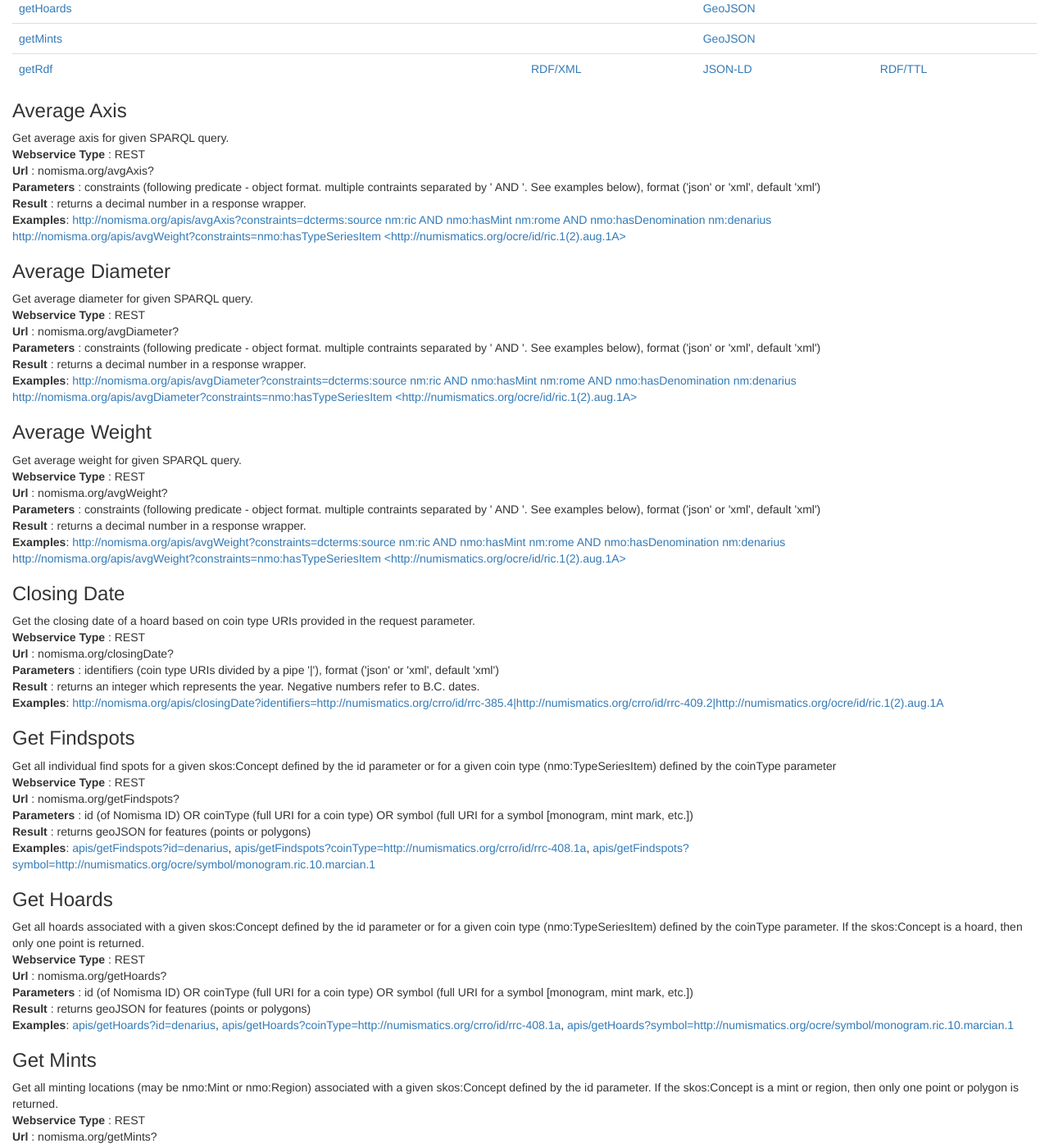
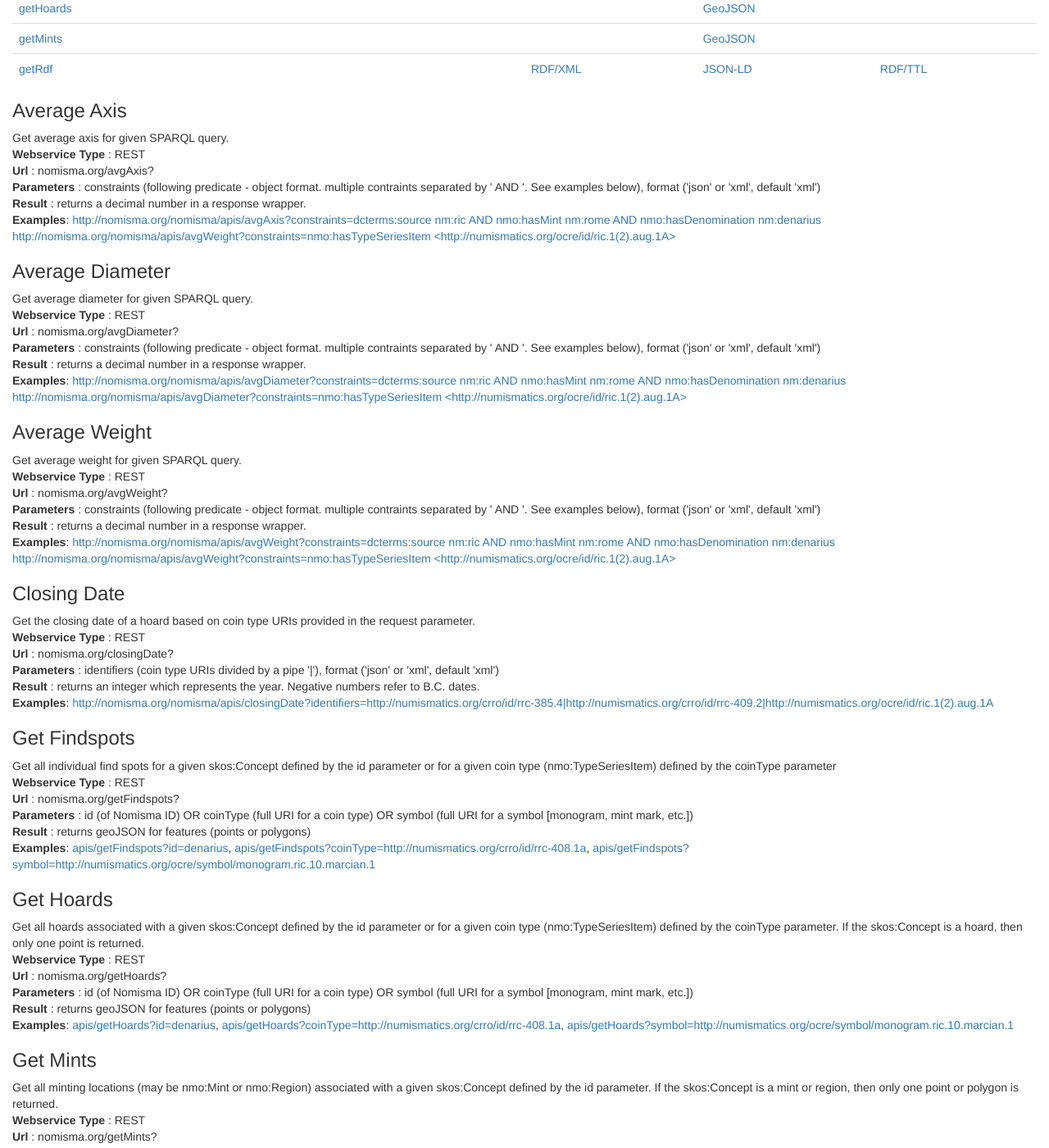
Before and after one commit to nomisma/site, a Jekyll site: the page built from documentation/apis.md, in a window 1280 px wide and 1400 px high, scrolled down 532 px. Shown: the whole window at 82% size. Built offline with Jekyll 4.4.1, drawn with Linux system fonts in a browser that asks for light colours.

Commit message:
updated baseurl

```diff
--- a/_includes/api-section.html
+++ b/_includes/api-section.html
@@ -13,10 +13,10 @@
                 <a href="#avgAxis">avgAxis</a>
             </td>
             <td>
-                <a href="/apis/avgAxis?constraints=nmo:hasTypeSeriesItem &lt;http://numismatics.org/ocre/id/ric.1(2).aug.1A&gt;">XML</a>
+                <a href="{{site.baseurl}}/apis/avgAxis?constraints=nmo:hasTypeSeriesItem &lt;http://numismatics.org/ocre/id/ric.1(2).aug.1A&gt;">XML</a>
             </td>
             <td>
-                <a href="/apis/avgAxis?constraints=nmo:hasTypeSeriesItem &lt;http://numismatics.org/ocre/id/ric.1(2).aug.1A&gt;&amp;format=json"
+                <a href="{{site.baseurl}}/apis/avgAxis?constraints=nmo:hasTypeSeriesItem &lt;http://numismatics.org/ocre/id/ric.1(2).aug.1A&gt;&amp;format=json"
                     >JSON</a>
             </td>
             <td/>
@@ -26,10 +26,10 @@
                 <a href="#avgDiameter">avgDiameter</a>
             </td>
             <td>
-                <a href="/apis/avgDiameter?constraints=nmo:hasTypeSeriesItem &lt;http://numismatics.org/ocre/id/ric.1(2).aug.1A&gt;">XML</a>
+                <a href="{{site.baseurl}}/apis/avgDiameter?constraints=nmo:hasTypeSeriesItem &lt;http://numismatics.org/ocre/id/ric.1(2).aug.1A&gt;">XML</a>
             </td>
             <td>
-                <a href="/apis/avgDiameter?constraints=nmo:hasTypeSeriesItem &lt;http://numismatics.org/ocre/id/ric.1(2).aug.1A&gt;&amp;format=json"
+                <a href="{{site.baseurl}}/apis/avgDiameter?constraints=nmo:hasTypeSeriesItem &lt;http://numismatics.org/ocre/id/ric.1(2).aug.1A&gt;&amp;format=json"
                     >JSON</a>
             </td>
             <td/>
@@ -39,10 +39,10 @@
                 <a href="#avgWeight">avgWeight</a>
             </td>
             <td>
-                <a href="/apis/avgWeight?constraints=nmo:hasTypeSeriesItem &lt;http://numismatics.org/ocre/id/ric.1(2).aug.1A&gt;">XML</a>
+                <a href="{{site.baseurl}}/apis/avgWeight?constraints=nmo:hasTypeSeriesItem &lt;http://numismatics.org/ocre/id/ric.1(2).aug.1A&gt;">XML</a>
             </td>
             <td>
-                <a href="/apis/avgWeight?constraints=nmo:hasTypeSeriesItem &lt;http://numismatics.org/ocre/id/ric.1(2).aug.1A&gt;&amp;format=json"
+                <a href="{{site.baseurl}}/apis/avgWeight?constraints=nmo:hasTypeSeriesItem &lt;http://numismatics.org/ocre/id/ric.1(2).aug.1A&gt;&amp;format=json"
                     >JSON</a>
             </td>
             <td/>
@@ -53,12 +53,12 @@
             </td>
             <td>
                 <a
-                    href="/apis/closingDate?identifiers=http://numismatics.org/crro/id/rrc-385.4|http://numismatics.org/crro/id/rrc-409.2|http://numismatics.org/ocre/id/ric.1(2).aug.1A"
+                    href="{{site.baseurl}}/apis/closingDate?identifiers=http://numismatics.org/crro/id/rrc-385.4|http://numismatics.org/crro/id/rrc-409.2|http://numismatics.org/ocre/id/ric.1(2).aug.1A"
                     >XML</a>
             </td>
             <td>
                 <a
-                    href="/apis/closingDate?identifiers=http://numismatics.org/crro/id/rrc-385.4|http://numismatics.org/crro/id/rrc-409.2|http://numismatics.org/ocre/id/ric.1(2).aug.1A&amp;format=json"
+                    href="{{site.baseurl}}/apis/closingDate?identifiers=http://numismatics.org/crro/id/rrc-385.4|http://numismatics.org/crro/id/rrc-409.2|http://numismatics.org/ocre/id/ric.1(2).aug.1A&amp;format=json"
                     >JSON</a>
             </td>
             <td/>
@@ -68,10 +68,10 @@
                 <a href="#getLabel">getLabel</a>
             </td>
             <td>
-                <a href="/apis/getLabel?uri=http://nomisma.org/id/ar&amp;lang=fr">XML</a>
+                <a href="{{site.baseurl}}/apis/getLabel?uri=http://nomisma.org/id/ar&amp;lang=fr">XML</a>
             </td>
             <td>
-                <a href="/apis/getLabel?uri=http://nomisma.org/id/ar&amp;lang=fr&amp;format=json">JSON</a>
+                <a href="{{site.baseurl}}/apis/getLabel?uri=http://nomisma.org/id/ar&amp;lang=fr&amp;format=json">JSON</a>
             </td>
             <td/>
         </tr>
@@ -81,7 +81,7 @@
             </td>
             <td/>
             <td>
-                <a href="/apis/getFindspots?id=denarius">GeoJSON</a>
+                <a href="{{site.baseurl}}/apis/getFindspots?id=denarius">GeoJSON</a>
             </td>
             <td/>
         </tr>
@@ -91,7 +91,7 @@
             </td>
             <td/>
             <td>
-                <a href="/apis/getHoards?id=denarius">GeoJSON</a>
+                <a href="{{site.baseurl}}/apis/getHoards?id=denarius">GeoJSON</a>
             </td>
             <td/>
         </tr>
@@ -101,7 +101,7 @@
             </td>
             <td/>
             <td>
-                <a href="/apis/getMints?id=denarius">GeoJSON</a>
+                <a href="{{site.baseurl}}/apis/getMints?id=denarius">GeoJSON</a>
             </td>
             <td/>
         </tr>
@@ -110,13 +110,13 @@
                 <a href="#getRdf">getRdf</a>
             </td>
             <td>
-                <a href="/apis/getRdf?identifiers=rome|augustus|av|aureus">RDF/XML</a>
+                <a href="{{site.baseurl}}/apis/getRdf?identifiers=rome|augustus|av|aureus">RDF/XML</a>
             </td>
             <td>
-                <a href="/apis/getRdf?identifiers=rome|augustus|av|aureus&amp;format=json">JSON-LD</a>
+                <a href="{{site.baseurl}}/apis/getRdf?identifiers=rome|augustus|av|aureus&amp;format=json">JSON-LD</a>
             </td>
             <td>
-                <a href="/apis/getRdf?identifiers=rome|augustus|av|aureus&amp;format=ttl">RDF/TTL</a>
+                <a href="{{site.baseurl}}/apis/getRdf?identifiers=rome|augustus|av|aureus&amp;format=ttl">RDF/TTL</a>
             </td>
         </tr>
     </tbody>
@@ -130,11 +130,11 @@
         <b>Parameters</b> : constraints (following predicate - object format. multiple contraints separated by ' AND '. See examples below), format
         ('json' or 'xml', default 'xml')<br/>
         <b>Result</b> : returns a decimal number in a response wrapper.<br/>
-        <b>Examples</b>: <a href="/apis/avgAxis?constraints=dcterms:source nm:ric AND nmo:hasMint nm:rome AND nmo:hasDenomination       nm:denarius"
-            >http://nomisma.org/apis/avgAxis?constraints=dcterms:source nm:ric AND nmo:hasMint nm:rome AND nmo:hasDenomination nm:denarius</a>
+        <b>Examples</b>: <a href="{{site.baseurl}}/apis/avgAxis?constraints=dcterms:source nm:ric AND nmo:hasMint nm:rome AND nmo:hasDenomination       nm:denarius"
+            >http://nomisma.org{{site.baseurl}}/apis/avgAxis?constraints=dcterms:source nm:ric AND nmo:hasMint nm:rome AND nmo:hasDenomination nm:denarius</a>
         <br/>
-        <a href="/apis/avgAxis?constraints=nmo:hasTypeSeriesItem &lt;http://numismatics.org/ocre/id/ric.1(2).aug.1A&gt;"
-            >http://nomisma.org/apis/avgWeight?constraints=nmo:hasTypeSeriesItem &lt;http://numismatics.org/ocre/id/ric.1(2).aug.1A&gt;</a>
+        <a href="{{site.baseurl}}/apis/avgAxis?constraints=nmo:hasTypeSeriesItem &lt;http://numismatics.org/ocre/id/ric.1(2).aug.1A&gt;"
+            >http://nomisma.org{{site.baseurl}}/apis/avgWeight?constraints=nmo:hasTypeSeriesItem &lt;http://numismatics.org/ocre/id/ric.1(2).aug.1A&gt;</a>
     </p>
 </div>
 <div id="avgDiameter">
@@ -146,11 +146,11 @@
         ('json' or 'xml', default 'xml')<br/>
         <b>Result</b> : returns a decimal number in a response wrapper.<br/>
         <b>Examples</b>: <a
-            href="/apis/avgDiameter?constraints=dcterms:source nm:ric AND nmo:hasMint nm:rome AND nmo:hasDenomination       nm:denarius"
-            >http://nomisma.org/apis/avgDiameter?constraints=dcterms:source nm:ric AND nmo:hasMint nm:rome AND nmo:hasDenomination nm:denarius</a>
+            href="{{site.baseurl}}/apis/avgDiameter?constraints=dcterms:source nm:ric AND nmo:hasMint nm:rome AND nmo:hasDenomination       nm:denarius"
+            >http://nomisma.org{{site.baseurl}}/apis/avgDiameter?constraints=dcterms:source nm:ric AND nmo:hasMint nm:rome AND nmo:hasDenomination nm:denarius</a>
         <br/>
-        <a href="/apis/avgDiameter?constraints=nmo:hasTypeSeriesItem &lt;http://numismatics.org/ocre/id/ric.1(2).aug.1A&gt;"
-            >http://nomisma.org/apis/avgDiameter?constraints=nmo:hasTypeSeriesItem &lt;http://numismatics.org/ocre/id/ric.1(2).aug.1A&gt;</a>
+        <a href="{{site.baseurl}}/apis/avgDiameter?constraints=nmo:hasTypeSeriesItem &lt;http://numismatics.org/ocre/id/ric.1(2).aug.1A&gt;"
+            >http://nomisma.org{{site.baseurl}}/apis/avgDiameter?constraints=nmo:hasTypeSeriesItem &lt;http://numismatics.org/ocre/id/ric.1(2).aug.1A&gt;</a>
     </p>
 </div>
 <div id="avgWeight">
@@ -162,11 +162,11 @@
         ('json' or 'xml', default 'xml')<br/>
         <b>Result</b> : returns a decimal number in a response wrapper.<br/>
         <b>Examples</b>: <a
-            href="/apis/avgWeight?constraints=dcterms:source nm:ric AND nmo:hasMint nm:rome AND nmo:hasDenomination       nm:denarius"
-            >http://nomisma.org/apis/avgWeight?constraints=dcterms:source nm:ric AND nmo:hasMint nm:rome AND nmo:hasDenomination nm:denarius</a>
+            href="{{site.baseurl}}/apis/avgWeight?constraints=dcterms:source nm:ric AND nmo:hasMint nm:rome AND nmo:hasDenomination       nm:denarius"
+            >http://nomisma.org{{site.baseurl}}/apis/avgWeight?constraints=dcterms:source nm:ric AND nmo:hasMint nm:rome AND nmo:hasDenomination nm:denarius</a>
         <br/>
-        <a href="/apis/avgWeight?constraints=nmo:hasTypeSeriesItem &lt;http://numismatics.org/ocre/id/ric.1(2).aug.1A&gt;"
-            >http://nomisma.org/apis/avgWeight?constraints=nmo:hasTypeSeriesItem &lt;http://numismatics.org/ocre/id/ric.1(2).aug.1A&gt;</a>
+        <a href="{{site.baseurl}}/apis/avgWeight?constraints=nmo:hasTypeSeriesItem &lt;http://numismatics.org/ocre/id/ric.1(2).aug.1A&gt;"
+            >http://nomisma.org{{site.baseurl}}/apis/avgWeight?constraints=nmo:hasTypeSeriesItem &lt;http://numismatics.org/ocre/id/ric.1(2).aug.1A&gt;</a>
     </p>
 </div>
 <div id="closingDate">
@@ -177,8 +177,8 @@
         <b>Parameters</b> : identifiers (coin type URIs divided by a pipe '|'), format ('json' or 'xml', default 'xml')<br/>
         <b>Result</b> : returns an integer which represents the year. Negative numbers refer to B.C. dates.<br/>
         <b>Examples</b>: <a
-            href="/apis/closingDate?identifiers=http://numismatics.org/crro/id/rrc-385.4|http://numismatics.org/crro/id/rrc-409.2|http://numismatics.org/ocre/id/ric.1(2).aug.1A"
-            >http://nomisma.org/apis/closingDate?identifiers=http://numismatics.org/crro/id/rrc-385.4|http://numismatics.org/crro/id/rrc-409.2|http://numismatics.org/ocre/id/ric.1(2).aug.1A</a>
+            href="{{site.baseurl}}/apis/closingDate?identifiers=http://numismatics.org/crro/id/rrc-385.4|http://numismatics.org/crro/id/rrc-409.2|http://numismatics.org/ocre/id/ric.1(2).aug.1A"
+            >http://nomisma.org{{site.baseurl}}/apis/closingDate?identifiers=http://numismatics.org/crro/id/rrc-385.4|http://numismatics.org/crro/id/rrc-409.2|http://numismatics.org/ocre/id/ric.1(2).aug.1A</a>
     </p>
 </div>
 <div id="getFindspots">
@@ -189,10 +189,10 @@
         <b>Url</b> : nomisma.org/getFindspots?<br/>
         <b>Parameters</b> : id (of Nomisma ID) OR coinType (full URI for a coin type) OR symbol (full URI for a symbol [monogram, mint mark, etc.])<br/>
         <b>Result</b> : returns geoJSON for features (points or polygons)<br/>
-        <b>Examples</b>: <a href="/apis/getFindspots?id=denarius">apis/getFindspots?id=denarius</a>, <a
-            href="/apis/getFindspots?coinType=http://numismatics.org/crro/id/rrc-408.1a"
+        <b>Examples</b>: <a href="{{site.baseurl}}/apis/getFindspots?id=denarius">apis/getFindspots?id=denarius</a>, <a
+            href="{{site.baseurl}}/apis/getFindspots?coinType=http://numismatics.org/crro/id/rrc-408.1a"
             >apis/getFindspots?coinType=http://numismatics.org/crro/id/rrc-408.1a</a>, <a
-                href="/apis/getFindspots?symbol=http://numismatics.org/ocre/symbol/monogram.ric.10.marcian.1"
+                href="{{site.baseurl}}/apis/getFindspots?symbol=http://numismatics.org/ocre/symbol/monogram.ric.10.marcian.1"
                 >apis/getFindspots?symbol=http://numismatics.org/ocre/symbol/monogram.ric.10.marcian.1</a>
     </p>
 </div>
@@ -204,10 +204,10 @@
         <b>Url</b> : nomisma.org/getHoards?<br/>
         <b>Parameters</b> : id (of Nomisma ID) OR coinType (full URI for a coin type) OR symbol (full URI for a symbol [monogram, mint mark, etc.])<br/>
         <b>Result</b> : returns geoJSON for features (points or polygons)<br/>
-        <b>Examples</b>: <a href="/apis/getHoards?id=denarius">apis/getHoards?id=denarius</a>, <a
-            href="/apis/getHoards?coinType=http://numismatics.org/crro/id/rrc-408.1a"
+        <b>Examples</b>: <a href="{{site.baseurl}}/apis/getHoards?id=denarius">apis/getHoards?id=denarius</a>, <a
+            href="{{site.baseurl}}/apis/getHoards?coinType=http://numismatics.org/crro/id/rrc-408.1a"
             >apis/getHoards?coinType=http://numismatics.org/crro/id/rrc-408.1a</a>, <a
-                href="/apis/getHoards?symbol=http://numismatics.org/ocre/symbol/monogram.ric.10.marcian.1"
+                href="{{site.baseurl}}/apis/getHoards?symbol=http://numismatics.org/ocre/symbol/monogram.ric.10.marcian.1"
                 >apis/getHoards?symbol=http://numismatics.org/ocre/symbol/monogram.ric.10.marcian.1</a>
     </p>
 </div>
@@ -219,8 +219,8 @@
         <b>Url</b> : nomisma.org/getMints?<br/>
         <b>Parameters</b> : id (of Nomisma ID) OR symbol (full URI for a symbol [monogram, mint mark, etc.])<br/>
         <b>Result</b> : returns geoJSON for features (points or polygons)<br/>
-        <b>Examples</b>: <a href="/apis/getMints?id=denarius">apis/getMints?id=denarius</a>, <a
-            href="/apis/getMints?symbol=http://numismatics.org/ocre/symbol/monogram.ric.10.marcian.1"
+        <b>Examples</b>: <a href="{{site.baseurl}}/apis/getMints?id=denarius">apis/getMints?id=denarius</a>, <a
+            href="{{site.baseurl}}/apis/getMints?symbol=http://numismatics.org/ocre/symbol/monogram.ric.10.marcian.1"
             >apis/getMints?symbol=http://numismatics.org/ocre/symbol/monogram.ric.10.marcian.1</a>
     </p>
 </div>
@@ -231,7 +231,7 @@
         <b>Url</b> : nomisma.org/getLabel?<br/>
         <b>Parameters</b> : uri (of Nomisma ID), lang (two-letter ISO language code), format ('json' or 'xml', default 'xml')<br/>
         <b>Result</b> : returns the label in given language, or English as default.<br/>
-        <b>Examples</b>: <a href="/apis/getLabel?uri=http://nomisma.org/id/ar&amp;lang=fr">apis/getLabel?uri=http://nomisma.org/id/ar&amp;lang=fr</a>
+        <b>Examples</b>: <a href="{{site.baseurl}}/apis/getLabel?uri=http://nomisma.org/id/ar&amp;lang=fr">apis/getLabel?uri=http://nomisma.org/id/ar&amp;lang=fr</a>
     </p>
 </div>
 <div id="getRDF">
@@ -241,7 +241,7 @@
         <b>Url</b> : nomisma.org/getRdf?<br/>
         <b>Parameters</b> : identifiers (Nomisma ids divided by a pipe '|'), format ('xml', 'ttl', 'json'; default 'xml')<br/>
         <b>Result</b> : RDF/XML, RDF/TTL. Other RDF formats will be supported eventually.<br/>
-        <b>Examples</b>: <a href="/apis/getRdf?identifiers=rome|augustus|av|aureus">apis/getRdf?identifiers=rome|augustus|av|aureus</a>
+        <b>Examples</b>: <a href="{{site.baseurl}}/apis/getRdf?identifiers=rome|augustus|av|aureus">apis/getRdf?identifiers=rome|augustus|av|aureus</a>
     </p>
 </div>
 <hr>
```
Also changed, not shown: data.md (+3 -3 lines).
